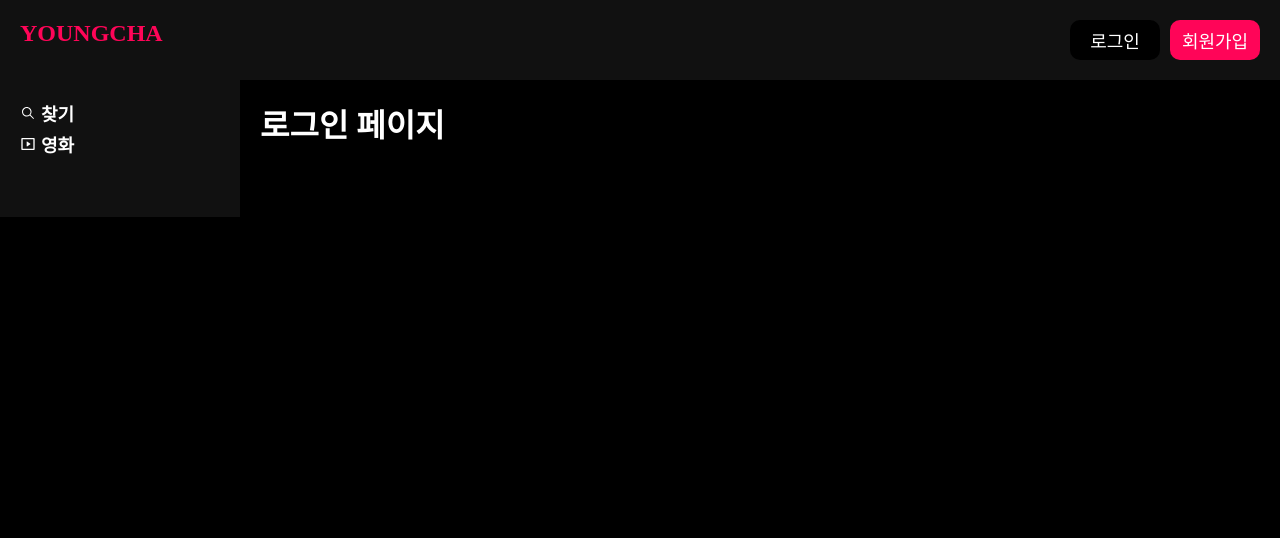
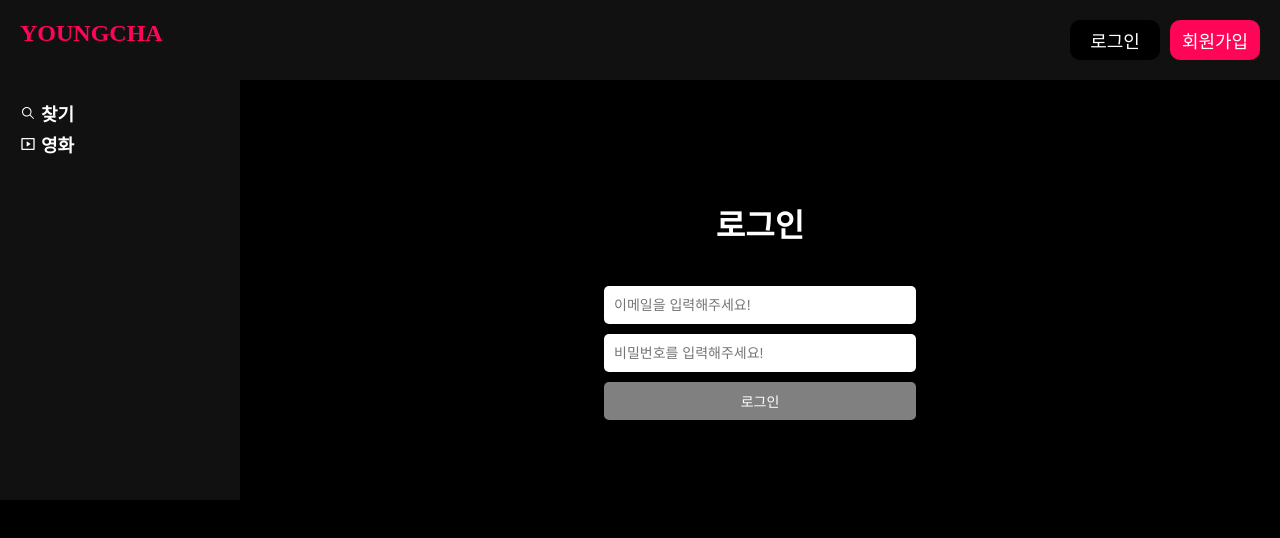
Before and after one commit to jiwon234/umc-web-study, a React (Vite) app in the folder week3/youngcha/: page /login in a window 1280 px wide. Shown: the top 538 px of the page. Built offline with nearby package versions, Linux system fonts and the light colour scheme; no server answers.

Commit message:
Chapter 5 실습 1 스스로 작성한 코드

```diff
--- /dev/null
+++ b/week3/youngcha/src/pages/login.css
@@ -0,0 +1,37 @@
+.input-box {
+  font-weight: none;
+  text-decoration: none;
+  font-size: 14px;
+  border: none;
+  border-radius: 5px;
+  padding-left: 10px;
+  width: 300px;
+  height: 36px;
+}
+.login-btn {
+  font-weight: none;
+  text-decoration: none;
+  font-size: 14px;
+  color: white;
+  background-color: #FF0558;
+  border: none;
+  border-radius: 5px;
+  padding: auto;
+
+  width: 312px;
+  height: 38px;
+}
+.login-btn:disabled {
+  background-color: gray;
+}
+.login-btn:disabled:hover {
+  background-color: gray;
+}
+.login-btn:hover {
+  background-color: #FF7471;
+  cursor: pointer;
+}
+.error-message {
+  color: red;
+  font-size: 14px;
+}
--- a/week3/youngcha/src/pages/login.jsx
+++ b/week3/youngcha/src/pages/login.jsx
@@ -1,6 +1,66 @@
+import './login.css';
+import * as yup from 'yup';
+import {useForm} from 'react-hook-form';
+import {yupResolver} from '@hookform/resolvers/yup';
+
 const LoginPage = () => {
+  const schema = yup.object().shape({
+    email: yup.string().email().required('이메일을 반드시 입력해주세요.'),
+    password: yup.string().min(8, '비밀번호는 8자 이상이어야 합니다.').max(16, '비밀번호는 16자 이하여야 합니다.').required('비밀번호를 반드시 입력해주세요.'),
+  })
+
+  const {register, handleSubmit, formState: {errors, isValid}} = useForm({
+      mode: "onTouched", // 입력창 클릭 후 포커스를 잃으면 검사
+      // mode: "all" : 가장 엄격한 유효성 검사 모드. 실시간으로 검사
+      resolver: yupResolver(schema)
+  });
+
+  const onSubmit = (data) => {
+      console.log('폼 데이터 제출')
+      console.log(data);
+  }
   return (
-      <h1>로그인 페이지</h1>
+    <>
+      <form onSubmit={handleSubmit(onSubmit)}>
+      <div style={{
+      padding: "20px",
+      paddingTop: "100px",
+      display: "flex",
+      flexDirection: "column",
+      alignItems:"center",
+      gap:"10px",
+      }}>
+        <h1 style={{marginBottom: "30px"}}>로그인</h1>
+        <div>
+        <input
+          type="email"
+          {...register("email")}
+          placeholder="이메일을 입력해주세요!"
+          className="input-box"
+
+        />
+        <p className="error-message" style={{color:'red'}}>{errors.email?.message}</p>
+        </div>
+
+        <div>
+          <input
+            type="password"
+            {...register("password")}
+            placeholder="비밀번호를 입력해주세요!"
+            className="input-box"
+          />
+          <p className="error-message" style={{color:'red'}}>{errors.password?.message}</p>
+        </div>
+        <input
+          type="submit"
+          disabled={!isValid}
+          className="login-btn"
+          value="로그인"
+        />
+      </div>
+    </form>
+
+    </>
   );
 };
 
```
